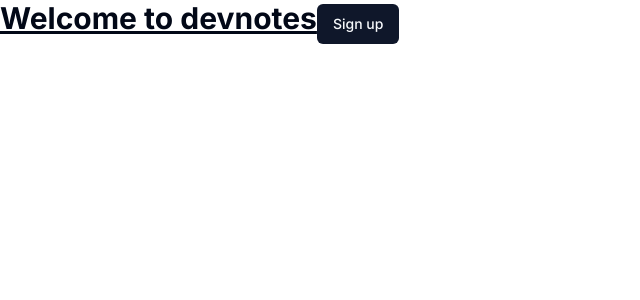
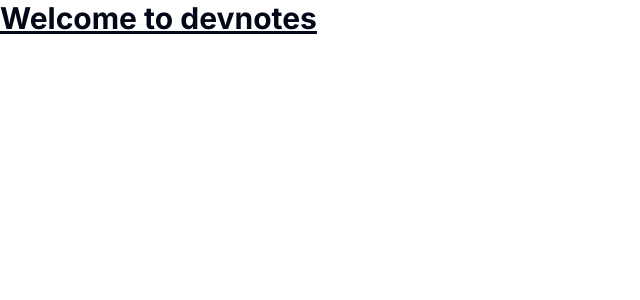
Before and after one commit to finsoncoutinho/devnotes, a Next.js app in the folder apps/web/: page / in a window 1280 px wide. Shown: the top 300 px of the page, without its empty margins (0-640 px from the left). Built offline with nearby package versions, Linux system fonts and the light colour scheme.

Commit message:
feat: updated home page

```diff
--- a/apps/web/app/page.tsx
+++ b/apps/web/app/page.tsx
@@ -1,22 +1,9 @@
-'use client'
-
-import { FC } from 'react'
-import { Button } from '@/components/ui/button'
+import { FC } from "react";
 
 interface pageProps {}
 
 const page: FC<pageProps> = ({}) => {
-  const handleClick = () => {
-    console.log('clicked')
-  }
-  return (
-    <h1 className='text-3xl font-bold underline'>
-      Welcome to devnotes
-      <Button variant='default' onClick={handleClick}>
-        Sign up
-      </Button>
-    </h1>
-  )
-}
+  return <h1 className="text-3xl font-bold underline">Welcome to devnotes</h1>;
+};
 
-export default page
+export default page;
```
